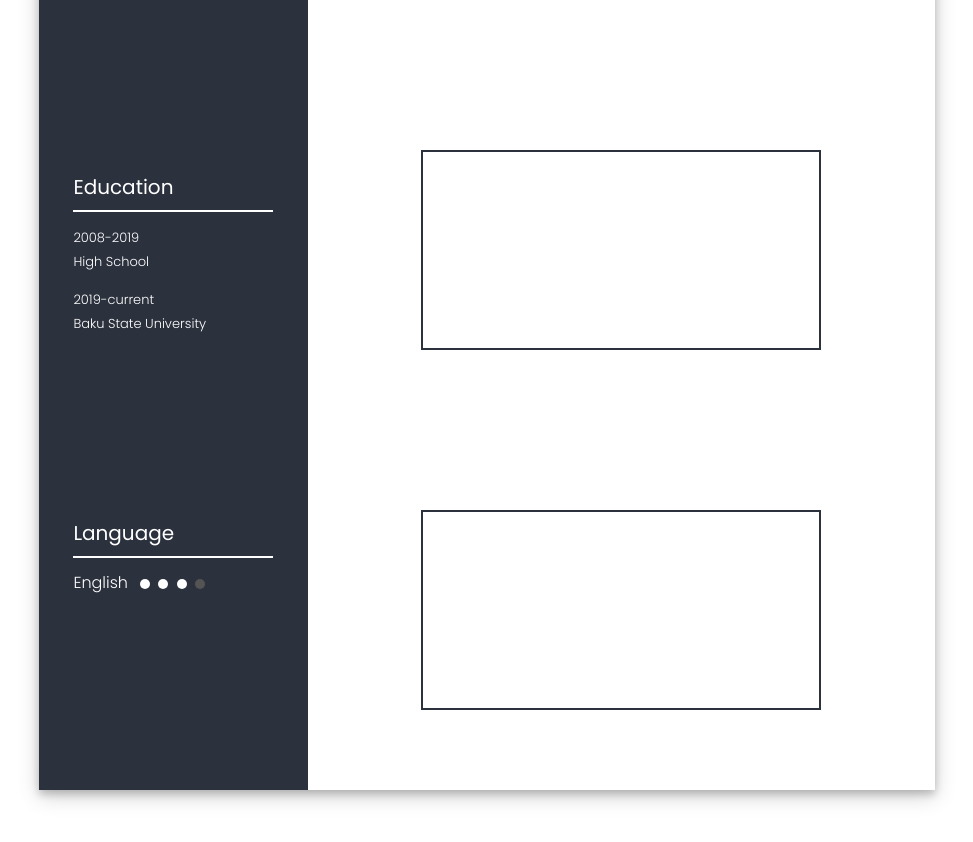
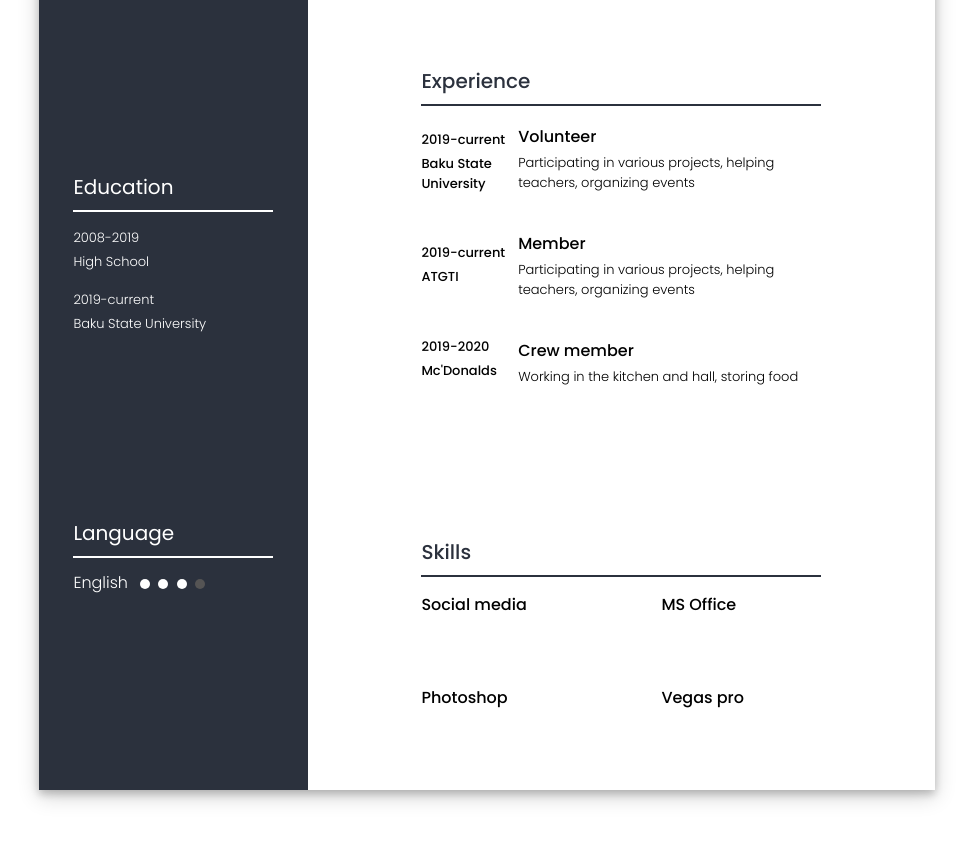
Before and after one commit to mikailcfrli/Cvv, a plain HTML site: page index.html in a window 1280 px wide. Shown: the part 730-1572 px from the top of the page, without its empty margins (153-1126 px from the left). Drawn offline with Linux system fonts and the light colour scheme.

Commit message:
last part added but without small circles

```diff
--- a/index.html
+++ b/index.html
@@ -1,4 +1,3 @@
-
 <!DOCTYPE html>
 <html lang="en">
   <head>
@@ -71,10 +70,63 @@
         </div>
         <div class="profile">
           <div class="parent2">Profile</div>
-          <div class="info">Lorem ipsum dolor sit amet consectetur adipisicing elit. Natus nostrum esse beatae veniam hic accusamus rem quis sapiente autem libero earum quaerat vel tenetur repudiandae consequatur dolorum, est, alias facilis.</div>
+          <div class="info">
+            Lorem ipsum dolor sit amet consectetur adipisicing elit. Natus
+            nostrum esse beatae veniam hic accusamus rem quis sapiente autem
+            libero earum quaerat vel tenetur repudiandae consequatur dolorum,
+            est, alias facilis.
+          </div>
         </div>
-        <div class="experience"></div>
-        <div class="skills"></div>
+        <div>
+          <div class="parent2">Experience</div>
+          <div class="experience">
+            <div class="leftside">
+              <div>
+                <p class="smallfont weight">2019-current</p>
+                <p class="smallfont weight">Baku State University</p>
+              </div>
+              <div>
+                <p class="smallfont weight">2019-current</p>
+                <p class="smallfont weight">ATGTI</p>
+              </div>
+              <div>
+                <p class="smallfont weight">2019-2020</p>
+                <p class="smallfont weight">Mc'Donalds</p>
+              </div>
+            </div>
+            <div class="rightside">
+              <div>
+                <p class="weight600">Volunteer</p>
+                <p class="smallfont">
+                  Participating in various projects, helping teachers,
+                  organizing events
+                </p>
+              </div>
+              <div>
+                <p class="weight600">Member</p>
+                <p class="smallfont">
+                  Participating in various projects, helping teachers,
+                  organizing events
+                </p>
+              </div>
+              <div>
+                <p class="weight600">Crew member</p>
+                <p class="smallfont">
+                  Working in the kitchen and hall, storing food
+                </p>
+              </div>
+            </div>
+          </div>
+        </div>
+        <div class="skills">
+          <div class="parent2">Skills</div>
+          <div class="boxx">
+            <div><p class="weight600">Social media</p></div>
+            <div><p class="weight600">Photoshop</p></div>
+            <div><p class="weight600">MS Office</p></div>
+            <div><p class="weight600">Vegas pro</p></div>
+          </div>
+        </div>
       </div>
     </div>
   </body>
--- a/main.scss
+++ b/main.scss
@@ -75,6 +75,7 @@ p {
 .smallfont {
     font-size: 13px;
     font-weight: 300;
+    font-family: 'Poppins', sans-serif;
 }
 .education {
     display: flex;
@@ -108,10 +109,9 @@ ul {
   margin-left: 10px;
   margin-top: 3px;
 }
-.name, .profile, .experience, .skills {
+.name, .profile, .skills {
   width: 400px;
   height: 200px;
-  border: 2px solid $textcolor2;
 }
 .bigfont {
   font-size: 40px;
@@ -139,3 +139,33 @@ ul {
   margin-top: 15px;
   font-family: 'Poppins', sans-serif;
 }
+.experience {
+  width: 400px;
+  height: 300px;
+display: flex;
+}
+.leftside, .rightside {
+  display: flex;
+  flex-direction: column;
+  justify-content: space-around;
+}
+.weight {
+  font-weight: 500;
+}
+.weight600 {
+  font-family: 'Poppins', sans-serif;
+  font-weight: 500;
+}
+.boxx {
+  display: flex;
+  flex-flow: column wrap;
+  justify-content: space-evenly;
+  height: 100%;
+}
+.boxx div {
+  width: 60%;
+  height: 40%;
+}
+.lastflex {
+  display: flex;
+}
```
Also changed, not shown: main.css, 1 other file.
